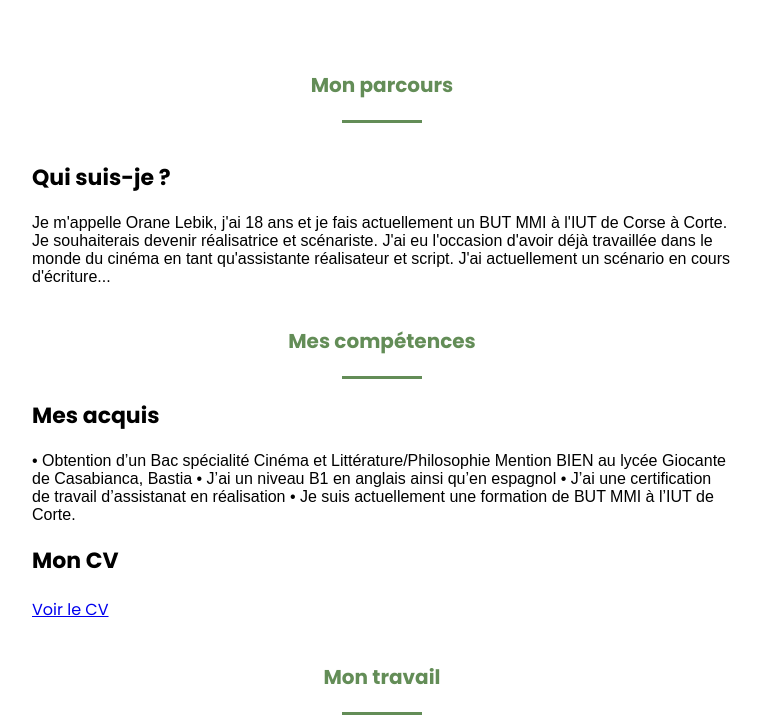
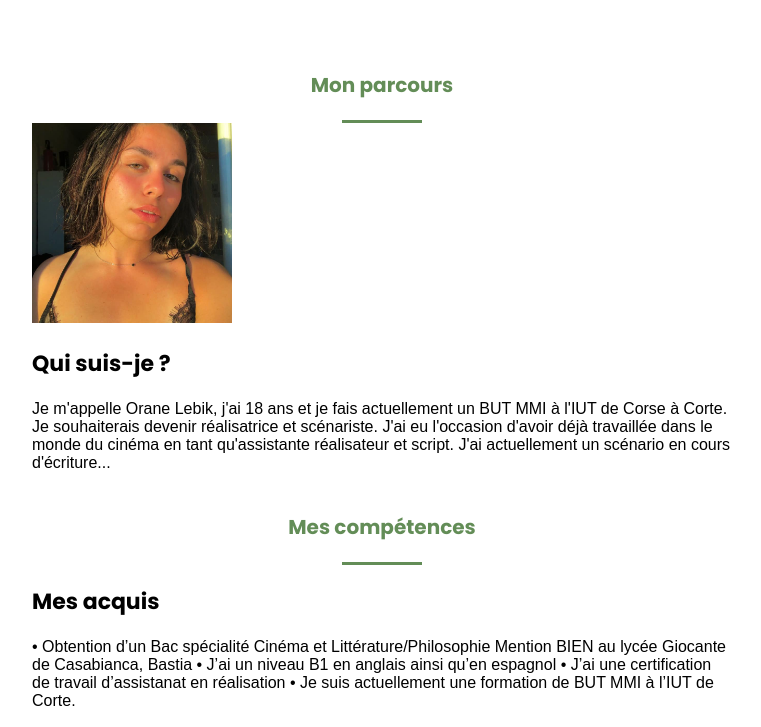
Before and after one commit to oranelbk/portfolio, a plain HTML site: page index.html in a window 1280 px wide. Shown: the part 780-1507 px from the top of the page, without its empty margins (258-1019 px from the left). Drawn offline with Linux system fonts and the light colour scheme.

Commit message:
Update index.html

```diff
--- a/index.html
+++ b/index.html
@@ -38,7 +38,7 @@
                 </div>
                 <div class="about__container bd-grid">
                   <div class="about__img">
-                    <img width= 200px; border-radius=1rem; src="photo" alt="" />
+                    <img width= 200px; border-radius=1rem; src="photo.jpg" alt="" />
                   </div>
                 <div class="texte">
                     <h3>Qui suis-je ?</h3>
```
